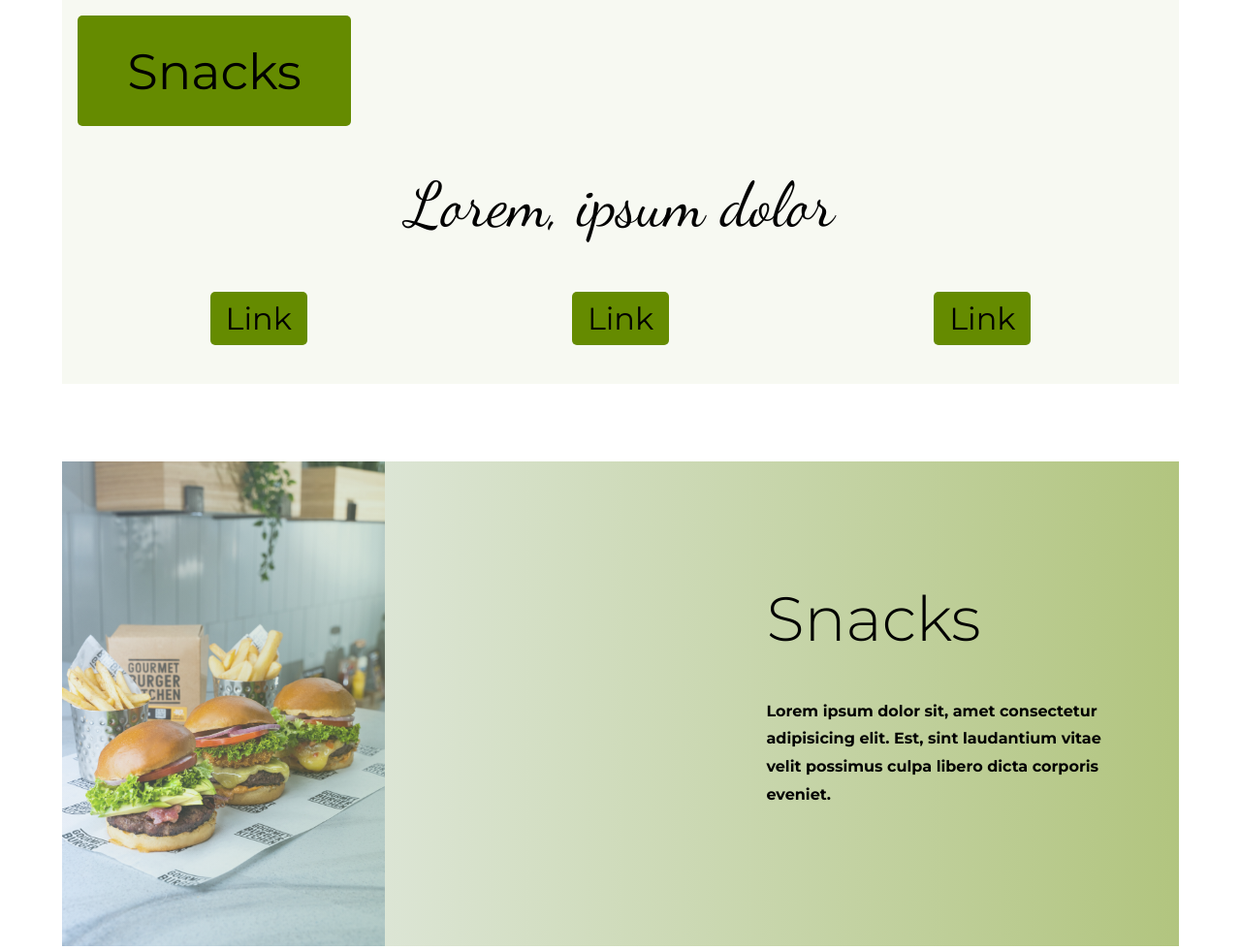
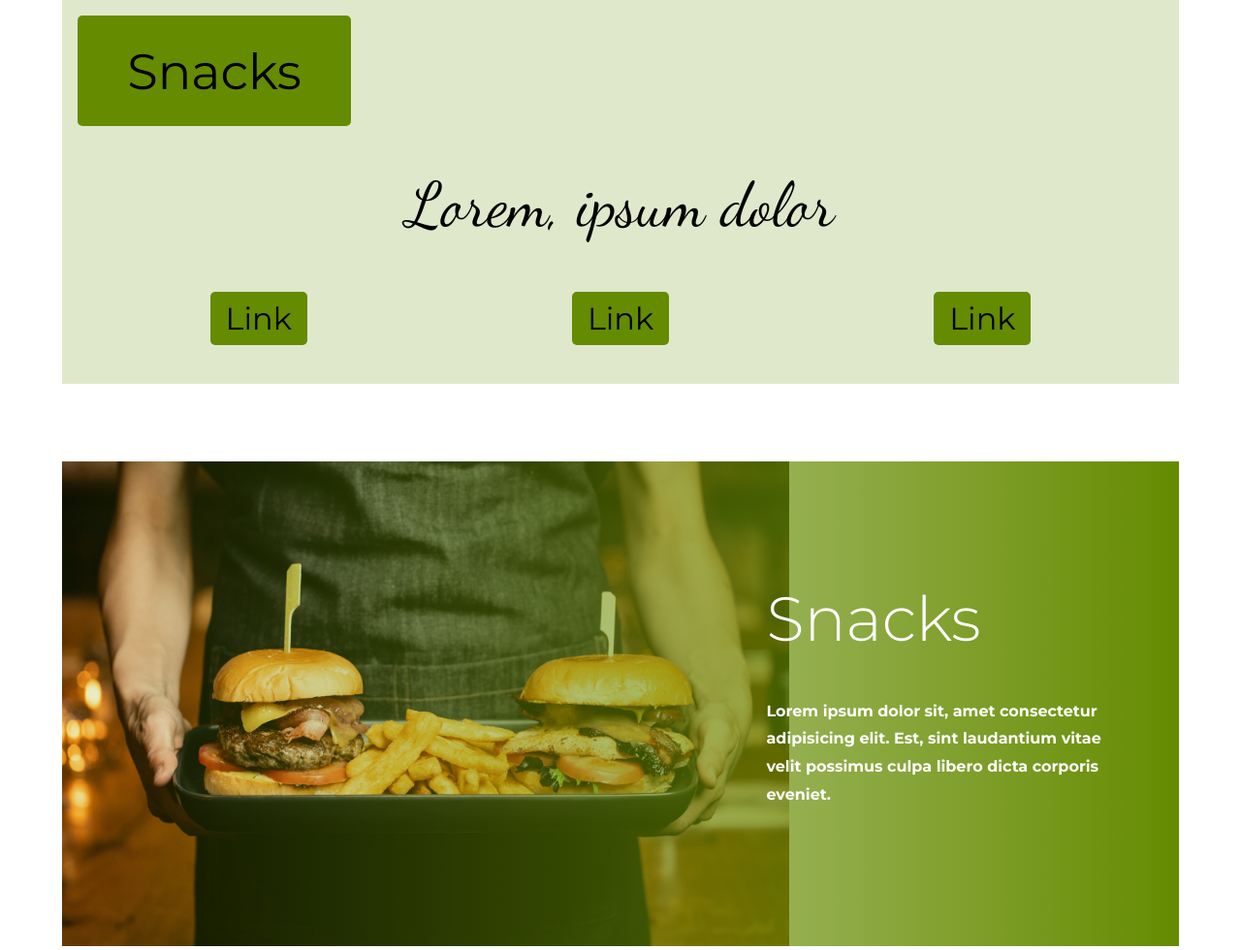
Before and after one commit to fornehaug/snacks, a plain HTML site: page index.html in a window 1280 px wide. Shown: the top 980 px of the page at 97% size. Drawn offline with Linux system fonts and the light colour scheme.

Commit message:
Justert bilde osv

```diff
--- a/style.css
+++ b/style.css
@@ -31,7 +31,7 @@ a:hover {
 
 header {
     padding: 1em;
-    background: rgba(101, 139, 0, 0.05);
+    background: rgba(101, 139, 0, 0.2);
     margin-bottom: 2em;
 
 }
@@ -48,6 +48,7 @@ header {
     font-family: 'Dancing Script', cursive;
     font-size: 2rem;
     text-align: center;
+    color: #000;
 }
 
 ul {
@@ -76,7 +77,7 @@ nav ul li a {
 
 
 .container {
-    background-image: linear-gradient(to right, rgba(195, 212, 230, 0.3), rgba(101, 139, 0, 0.5)), url(images/burgermed.jpg);
+    background-image: linear-gradient(to right, rgba(101, 139, 0, 0.1), rgba(101, 139, 0)), url(images/heromed.jpg);
     background-size: contain;
     background-repeat: no-repeat;
     width: auto;
@@ -94,12 +95,14 @@ nav ul li a {
 h1 {
     font-size: 4rem;
     font-weight: lighter;
+    color: #fff;
 }
 
 p {
     font-size: 1rem;
     font-weight: bolder;
     line-height: 1.8rem;
+    color: #fff;
 }
 
 .meny-wrapper {
```
Also changed, not shown: images/heromed.jpg (added).
